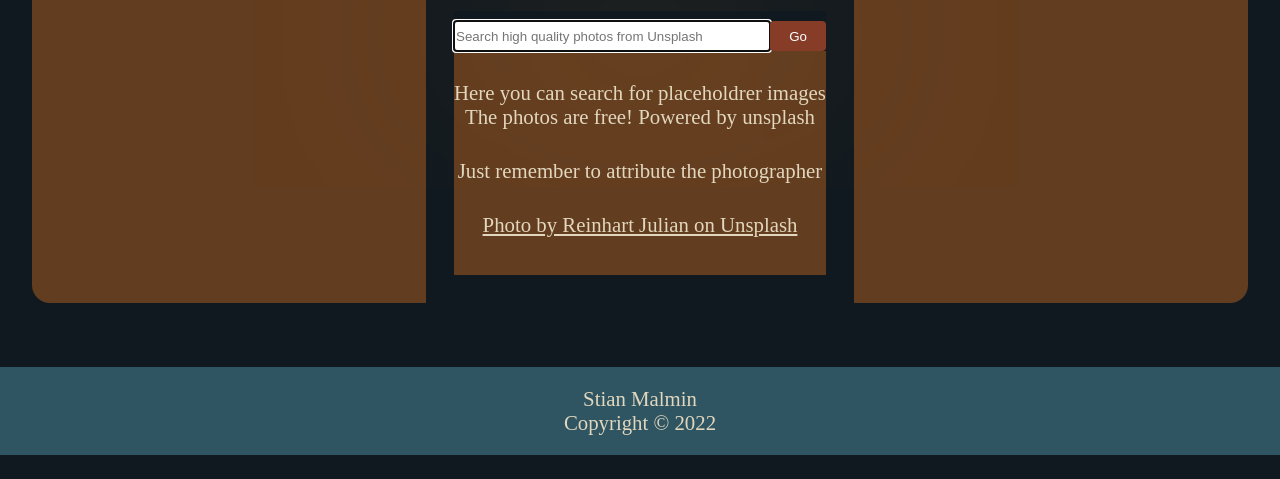
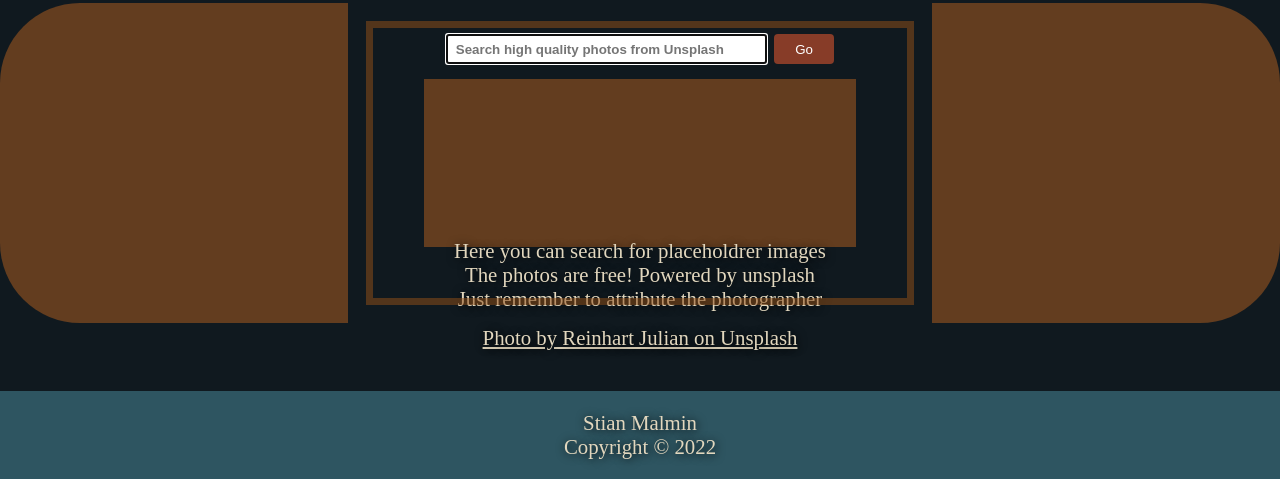
Before and after one commit to Malminn/Exam_Image-lib, a plain HTML site: page Index.html in a window 1280 px wide. Shown: the part 321-800 px from the top of the page. Drawn offline with Linux system fonts and the light colour scheme; a web font is replaced by a local one.

Commit message:
update 5 files

```diff
--- a/Index.html
+++ b/Index.html
@@ -81,17 +81,16 @@
 					</form>
 				</div>
 
-				<div class="pageDescription">
+				<aside class="pageDescription">
 					<p>Here you can search for placeholdrer images</p>
 					<p>The photos are free! Powered by unsplash</p>
-				</div>
-				<div class="attribute">
+
 					<p>Just remember to attribute the photographer</p>
 					<a
 						href="./https://unsplash.com/@reinhartjulian?utm_source=unsplash&utm_medium=referral&utm_content=creditCopyText"
 						><p>Photo by Reinhart Julian on Unsplash</p></a
 					>
-				</div>
+				</aside>
 </main><div><h3 class="numberOfResults"></h3></div>
 				<!--
    ╔══════╗
--- a/css/global.css
+++ b/css/global.css
@@ -22,20 +22,28 @@
 }
 body {
 	min-height: 100vh;
-
+	display: flex;
+	justify-content: center;
+	align-content: center;
+	flex-wrap: nowrap;
+	flex-direction: column;
 	background-color: var(--color-background);
 }
+.pageDescription {margin-top: 100px;}
 main p:first-of-type {
-	margin-top: 30px;
+	margin-top: 15px;
 }
 main {
+	align-self: center;
+	width: 100vw;
+
 	background-color: #633d1f;
 	display: flex;
 	align-content: space-around;
 	height: 40vh;
-
+	min-height: 300px;
 	margin: 2vh 4vh;
-	border-radius: 18px;
+	border-radius: 80px;
 	background-size: cover;
 	background-position: 80% 36%;
 	background-image: url(../images/reinhart-julian-WxM465oM4j4-unsplash.jpg);
@@ -57,9 +65,7 @@ li.navigation_li {
 	list-style: none;
 }
 .searchBar {
-	box-shadow: 0px 2px 1000px #83552f;
-	padding: 15 5px 5px 5px;
-	background-color: var(--color-background);
+	padding: 5px 5px 5px 5px;
 }
 a.navigation_li {
 	font-size: clamp(1rem, 8vw - 2rem, 1.6rem);
--- a/css/modules/fonts.css
+++ b/css/modules/fonts.css
@@ -10,10 +10,13 @@
 
 /* ———————————————————————————————————————————— */
 
-p {
+* p {
 	font-size: clamp(0.8rem, 8vw - 2rem, 1.3rem);
- font-weight: 400;
+ font-weight: 500;
  font-family: "Hind Madurai";
+ text-shadow: rgb(0, 0, 0) 1px 1px 10px;
+ padding-inline: 20px;
+ background-color: blac;
 }
 .headerText {
 	text-align: center;
--- a/css/search.css
+++ b/css/search.css
@@ -8,21 +8,29 @@
 	margin: 0 auto;
 	padding: 30%px 10%;
 	text-align: center;
-	border: solid 28px;
-	border-color: var(--color-background);
+	border: solid 6vw var(--color-background);
+	padding: 10px;
+	outline-offset: -5vw;
+	outline: 0.6vw solid #90501885;
+	 outline-offset: -2vw;
 }
 
 .searchBar {
-	width: 100%;
 	display: flex;
+	align-content: flex-start;
+	justify-content: space-evenly;
+	flex-wrap: nowrap;
+	position: relative;
+	top: -70px;
+	box-shadow: 0px px 5px var(--color-foreground);
 }
 .searchInput {
-	width: 85%;
+	width: 80%;
 	height: 30px;
-
-	outline: solid 10px var(ba);
+	color: rgb(43, 43, 43);
 	margin: 10px 0 auto 0;
-	border: none;
+	padding: 8px;
+	font-weight: 600;
 }
 
 .searchBtn {
```
Also changed, not shown: about.html (+6 -6 lines).
